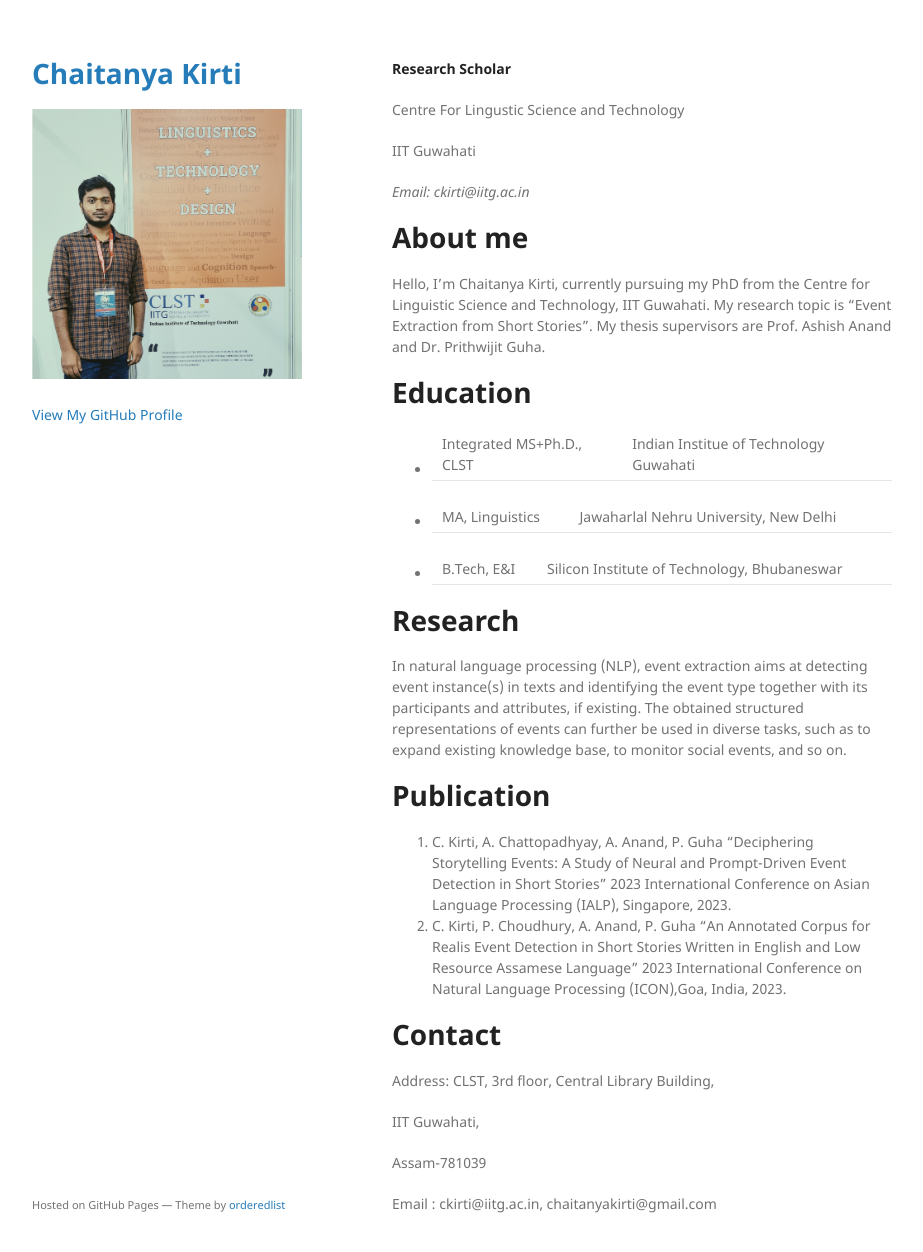
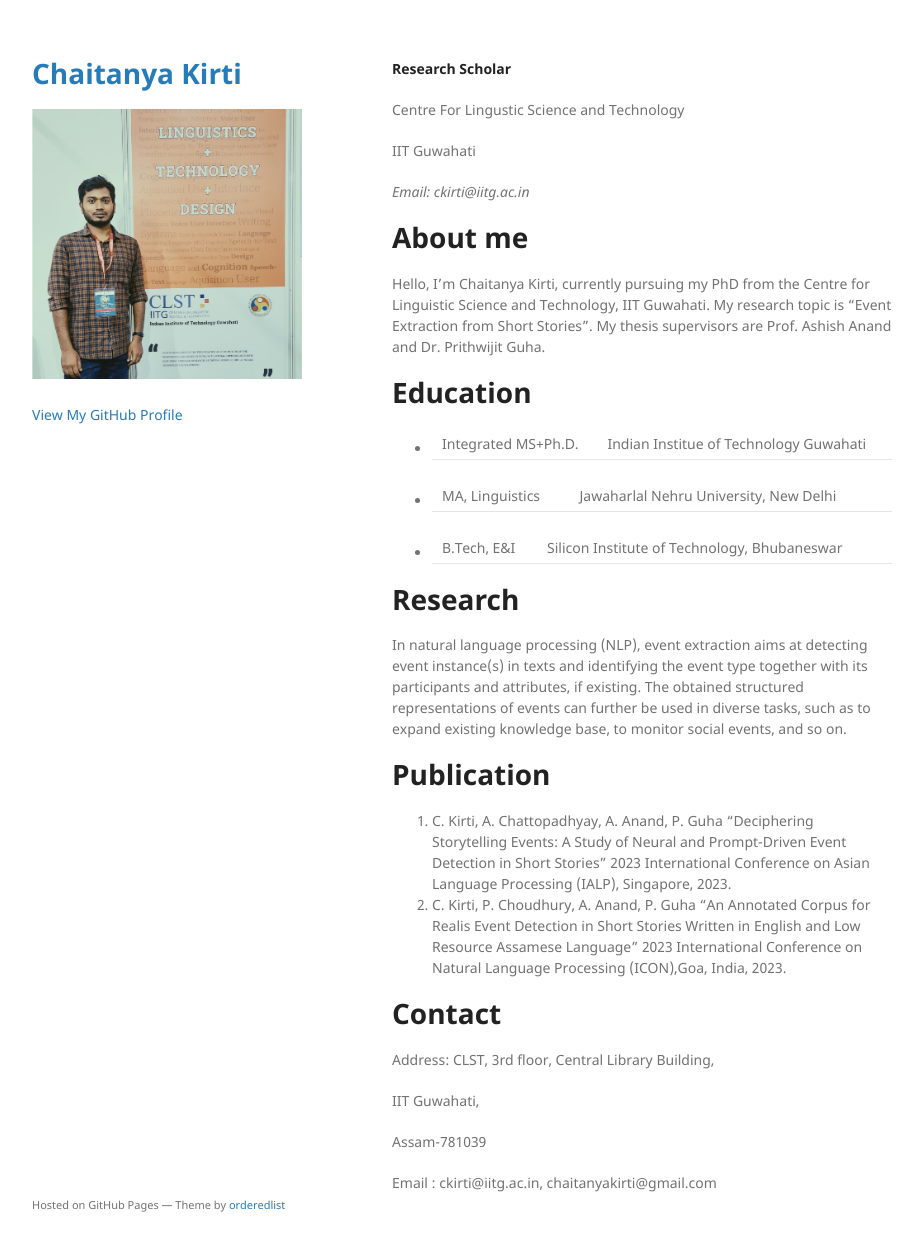
Before and after one commit to chaitanyakirti/chaitanyakirti.github.io, a Jekyll site: the page built from index.md, in a window 1280 px wide and 1284 px high. Shown: the top 1252 px of the window, without its empty margins (178-1101 px from the left). Built offline with Jekyll 4.4.1, drawn with Linux system fonts in a browser that asks for light colours; the repository's description, which GitHub fills in, is left out.

Commit message:
Update index.md

```diff
--- a/index.md
+++ b/index.md
@@ -15,7 +15,7 @@ _Email: ckirti@iitg.ac.in_
 Hello, I’m Chaitanya Kirti, currently pursuing my PhD from the Centre for Linguistic Science and Technology, IIT Guwahati. My research topic is “Event Extraction from Short Stories”. My thesis supervisors are Prof. Ashish Anand and Dr. Prithwijit Guha.
 
 # Education
-- Integrated MS+Ph.D., CLST | Indian Institue of Technology Guwahati
+- Integrated MS+Ph.D. | Indian Institue of Technology Guwahati
 - MA, Linguistics	| Jawaharlal Nehru University, New Delhi
 - B.Tech, E&I | Silicon Institute of Technology, Bhubaneswar
 
```
